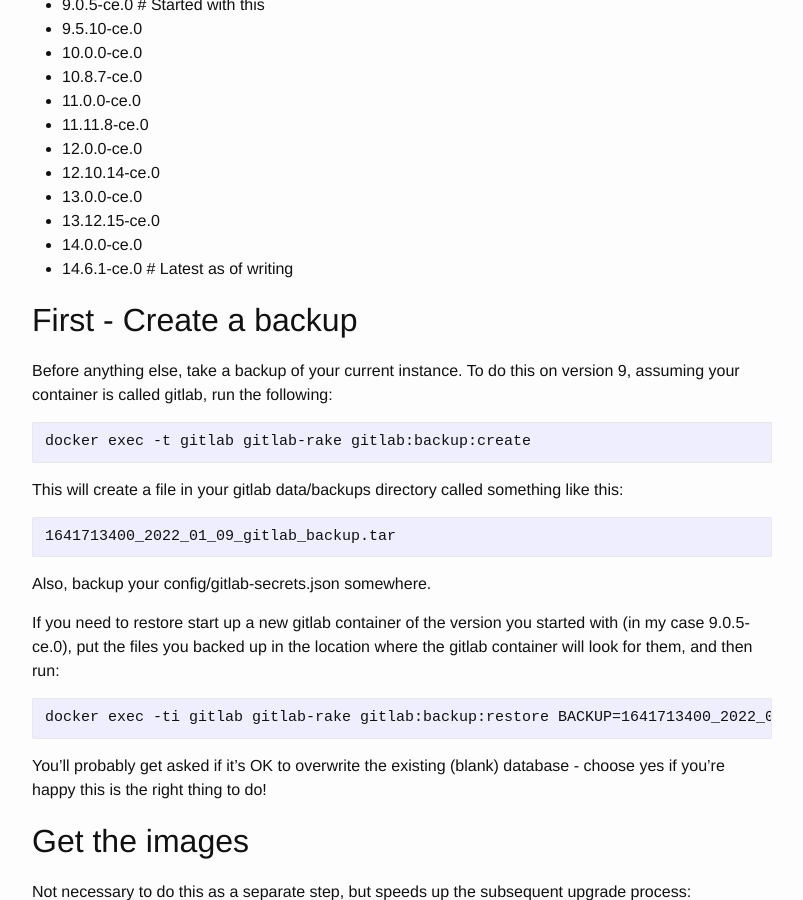
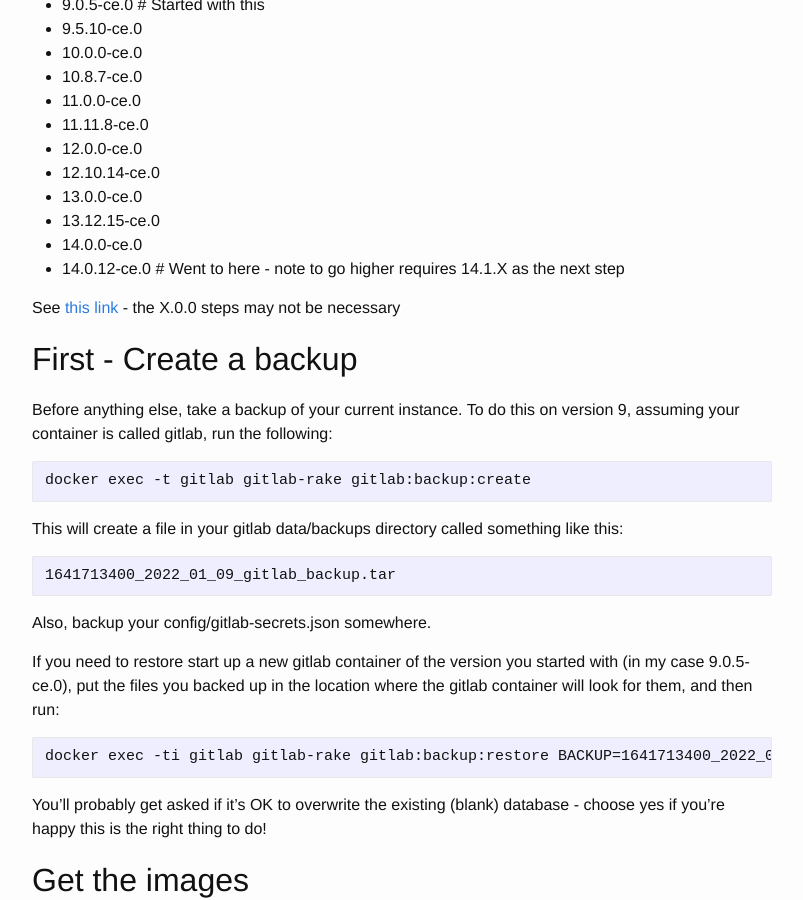
Before and after one commit to piersfinlayson/piersfinlayson.github.io, a Jekyll site: the page built from _posts/2022-01-09-upgrade-gitlab-container-from-version-9.markdown, in a window 1280 px wide and 900 px high, scrolled down 399 px. Shown: the whole window, without its empty margins (238-1041 px from the left). Built offline with Jekyll 4.4.1, drawn with Linux system fonts in a browser that asks for light colours; comment, search, counter and statistics services are not loaded.

Commit message:
add link to docs

```diff
--- a/_posts/2022-01-09-upgrade-gitlab-container-from-version-9.markdown
+++ b/_posts/2022-01-09-upgrade-gitlab-container-from-version-9.markdown
@@ -20,7 +20,9 @@ Essentially you need to upgrade in stages, removing your old gitlab-ce container
 * 13.0.0-ce.0
 * 13.12.15-ce.0
 * 14.0.0-ce.0
-* 14.6.1-ce.0 # Latest as of writing
+* 14.0.12-ce.0 # Went to here - note to go higher requires 14.1.X as the next step
+
+See [this link](https://docs.gitlab.com/ee/update/index.html#upgrade-paths) - the X.0.0 steps may not be necessary
 
 ## First - Create a backup
 
```
